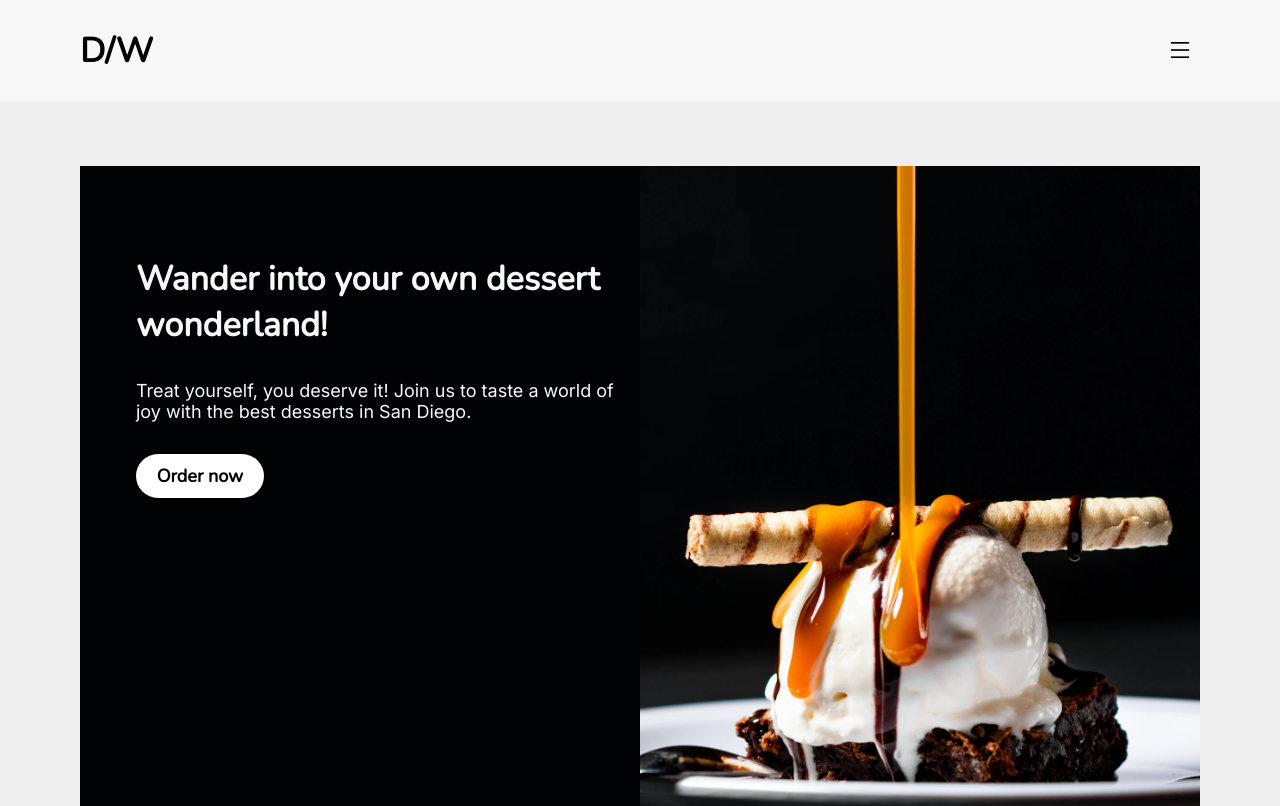
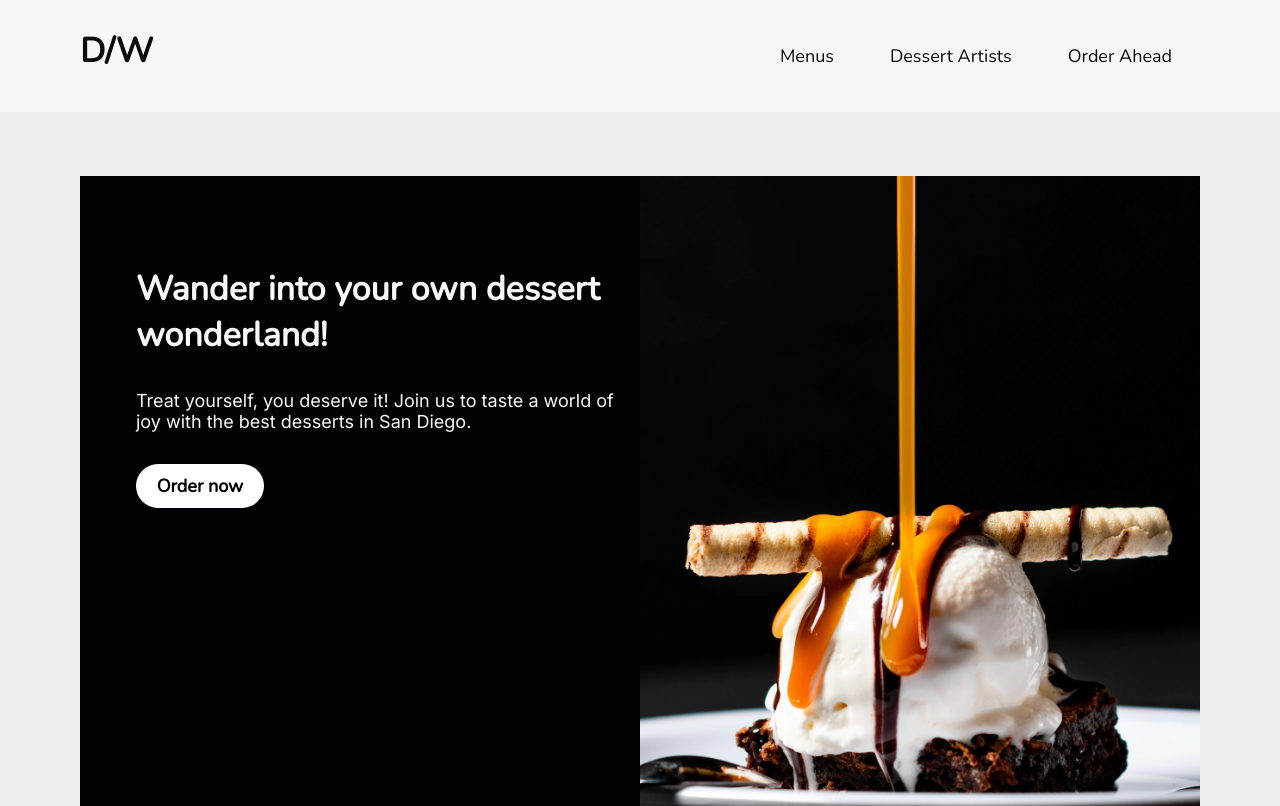
Before and after one commit to kyleh919/DessertWorld, a website: page index.html in a window 1280 px wide. Shown: the top 806 px of the page. Drawn offline with nearby package versions, Linux system fonts and the light colour scheme.

Commit message:
Adds in nav list for tablets and desktops

```diff
--- a/index.html
+++ b/index.html
@@ -23,9 +23,17 @@
   <body>
     <header>
       <section>
-        <h1>D/W</h1>
+        <h1 id="home"><a href="./index.html">D/W</a></h1>
 
-        <button class="icon-button" type="button">
+        <nav id="nav-list">
+          <ul>
+            <li class="nav-items"><a href="#">Menus</a></li>
+            <li class="nav-items"><a href="#">Dessert Artists</a></li>
+            <li class="nav-items"><a href="#">Order Ahead</a></li>
+          </ul>
+        </nav>
+
+        <button id="menu-icon-button" class="icon-button" type="button">
           <img
             class="icon-button-image"
             src="./icons/menu.png"
--- a/styles.css
+++ b/styles.css
@@ -16,6 +16,7 @@
   --font-size-header-1: 34px;
   --font-size-header-2: 28px;
   --font-size-body-1: 18px;
+  --font-size-nav-items: 18px;
 
   /***** SPACING *****/
   /* MOBILE */
@@ -42,6 +43,7 @@ body {
 /* END MISCELLANEOUS */
 
 /********** TYPOGRAPHY **********/
+header,
 h1,
 h2 {
   font-family: var(--font-style-primary);
@@ -53,6 +55,10 @@ h1 {
 
 h2 {
   font-size: var(--font-size-header-2);
+}
+
+#nav-list > ul > li {
+  font-size: var(--font-size-nav-items);
 }
 
 p {
@@ -128,6 +134,12 @@ header {
   background-color: var(--header-bg-color);
 }
 
+#home > a,
+.nav-items > a {
+  color: var(--font-color-dark);
+  text-decoration: none;
+}
+
 header > section {
   margin: 0px var(--mobile-frame-margin) 0px var(--mobile-frame-margin);
   display: flex;
@@ -135,6 +147,16 @@ header > section {
 
 header > section > h1 {
   flex: 1;
+}
+
+#nav-list > ul {
+  display: flex;
+  padding: 0px;
+}
+
+#nav-list > ul > li {
+  margin: 28px;
+  list-style: none;
 }
 /***** END HEADER *****/
 
@@ -164,6 +186,10 @@ footer {
 /********** END COMPONENTS **********/
 
 /********** START MOBILE MEDIA QUERY **********/
+#nav-list {
+  display: none;
+}
+
 #landing-description {
   display: none;
 }
@@ -174,6 +200,14 @@ footer {
   /***** START HEADER *****/
   header > section {
     margin: 0px var(--tablet-frame-margin) 0px var(--tablet-frame-margin);
+  }
+
+  #menu-icon-button {
+    display: none;
+  }
+
+  #nav-list {
+    display: inline;
   }
   /***** END HEADER *****/
 
@@ -226,6 +260,15 @@ footer {
     margin: 0px var(--desktop-horizontal-margin) 0px
       var(--desktop-horizontal-margin);
   }
+
+  #menu-icon-button {
+    display: none;
+  }
+
+  #nav-list {
+    display: inline;
+  }
+
   /***** END HEADER *****/
 
   /***** START LANDING HERO *****/
```
